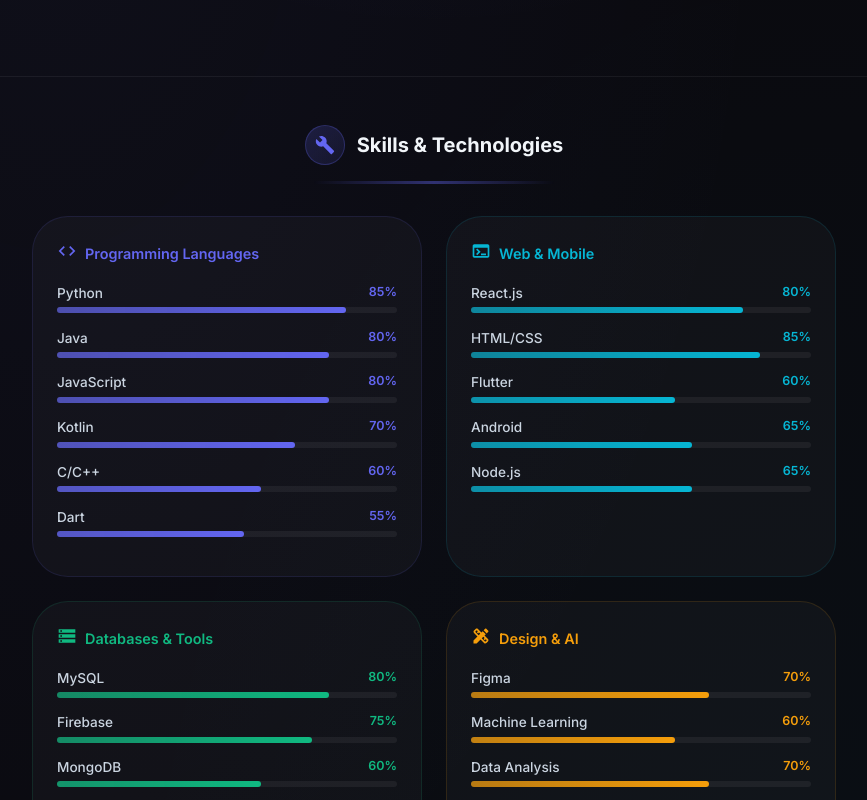
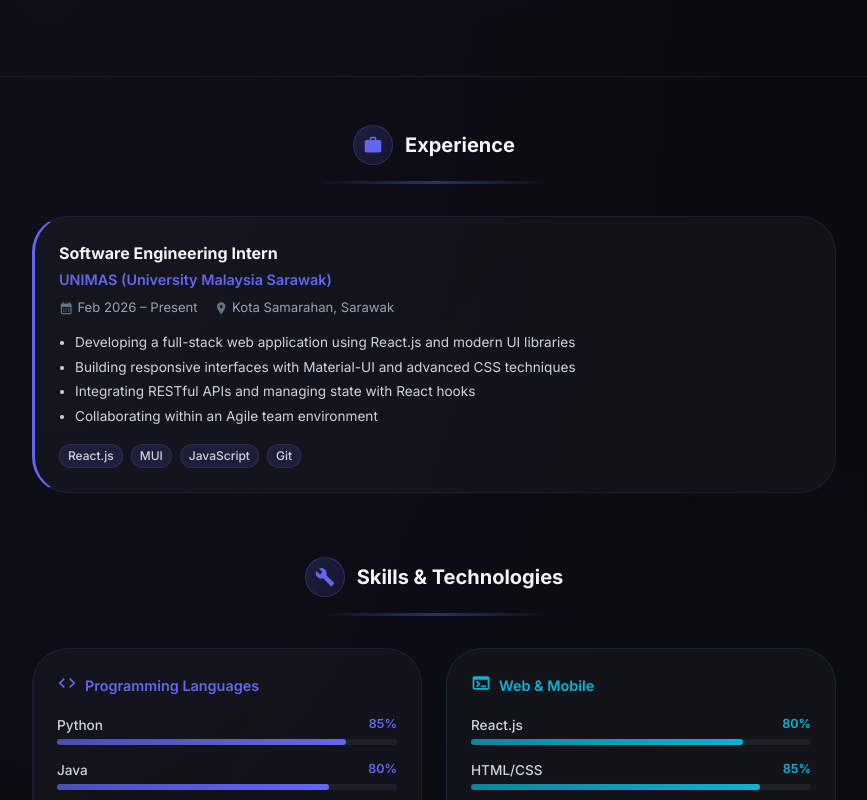
Before and after one commit to iamraaaey/RayZHarr, a React (Vite) app in the folder resume-ray-azhar/: page /resume in a window 1280 px wide. Shown: the part 580-1380 px from the top of the page, without its empty margins (206-1073 px from the left). Built offline with nearby package versions, Linux system fonts and the light colour scheme.

Commit message:
24022026_AZHAR_Add Experience component to ResumePage and update NAV_LINKS

```diff
--- /dev/null
+++ b/resume-ray-azhar/src/Components/Experience.jsx
@@ -0,0 +1,96 @@
+import { Box, Typography, Stack, Chip } from '@mui/material';
+import {
+    Work as WorkIcon,
+    LocationOn as LocationIcon,
+    CalendarMonth as CalendarIcon,
+} from '@mui/icons-material';
+import SectionHeader from './Header';
+
+function Experience({ person }) {
+    const { experiences, accentColor = '#6366f1' } = person;
+
+    return (
+        <Box id="experience">
+            <SectionHeader
+                icon={<WorkIcon fontSize="small" />}
+                title="Experience"
+                color={accentColor}
+            />
+
+            <Stack spacing={3}>
+                {experiences.map((exp) => (
+                    <Box
+                        key={exp.company}
+                        sx={{
+                            p: { xs: 2, sm: 3 },
+                            borderRadius: 3,
+                            background: 'rgba(255,255,255,0.03)',
+                            border: `1px solid ${exp.color}22`,
+                            borderLeft: `3px solid ${exp.color}`,
+                            transition: 'border-color 0.3s, transform 0.2s',
+                            '&:hover': {
+                                borderColor: `${exp.color}55`,
+                                transform: 'translateY(-2px)',
+                            },
+                        }}
+                    >
+                        <Typography sx={{ fontWeight: 700, color: '#f1f5f9', fontSize: '1rem', mb: 0.5 }}>
+                            {exp.role}
+                        </Typography>
+
+                        <Typography sx={{ fontWeight: 600, color: exp.color, fontSize: '0.9rem', mb: 1 }}>
+                            {exp.company}
+                        </Typography>
+
+                        <Stack direction="row" spacing={2} flexWrap="wrap" sx={{ mb: 1.5 }}>
+                            <Stack direction="row" spacing={0.5} alignItems="center">
+                                <CalendarIcon sx={{ fontSize: '0.9rem', color: '#64748b' }} />
+                                <Typography sx={{ fontSize: '0.82rem', color: '#94a3b8' }}>
+                                    {exp.period}
+                                </Typography>
+                            </Stack>
+                            <Stack direction="row" spacing={0.5} alignItems="center">
+                                <LocationIcon sx={{ fontSize: '0.9rem', color: '#64748b' }} />
+                                <Typography sx={{ fontSize: '0.82rem', color: '#94a3b8' }}>
+                                    {exp.location}
+                                </Typography>
+                            </Stack>
+                        </Stack>
+
+                        <Box component="ul" sx={{ pl: 2, m: 0, mb: 2 }}>
+                            {exp.highlights.map((item) => (
+                                <Box
+                                    component="li"
+                                    key={item}
+                                    sx={{ color: '#cbd5e1', fontSize: '0.85rem', lineHeight: 1.8 }}
+                                >
+                                    {item}
+                                </Box>
+                            ))}
+                        </Box>
+
+                        {exp.tags && (
+                            <Stack direction="row" flexWrap="wrap" gap={1}>
+                                {exp.tags.map((tag) => (
+                                    <Chip
+                                        key={tag}
+                                        label={tag}
+                                        size="small"
+                                        sx={{
+                                            background: `${exp.color}20`,
+                                            color: '#cbd5e1',
+                                            border: `1px solid ${exp.color}35`,
+                                            fontSize: '0.75rem',
+                                        }}
+                                    />
+                                ))}
+                            </Stack>
+                        )}
+                    </Box>
+                ))}
+            </Stack>
+        </Box>
+    );
+}
+
+export default Experience;
--- a/resume-ray-azhar/src/Page/ResumePage.jsx
+++ b/resume-ray-azhar/src/Page/ResumePage.jsx
@@ -17,11 +17,12 @@
     ArrowBack as ArrowBackIcon,
 } from '@mui/icons-material';
 import { useNavigate, useParams } from 'react-router-dom';
+import Experience from '../Components/Experience';
 import SkillsSection from '../Components/SkillsSection';
 import MainLayout from '../Layout/MainLayout';
 import { persons } from '../data/persons';
 
-const NAV_LINKS = ['Education', 'Skills', 'Contact'];
+const NAV_LINKS = ['Experience', 'Education', 'Skills', 'Contact'];
 
 function ResumePage() {
     const navigate = useNavigate();
@@ -273,7 +274,11 @@
                     pb: 10,
                 }}
             >
-<Box id="skills" sx={{ mb: 8 }}>
+                <Box id="experience" sx={{ mb: 8 }}>
+                    <Experience person={person} />
+                </Box>
+
+                <Box id="skills" sx={{ mb: 8 }}>
                     <SkillsSection person={person} />
                 </Box>
 
```
